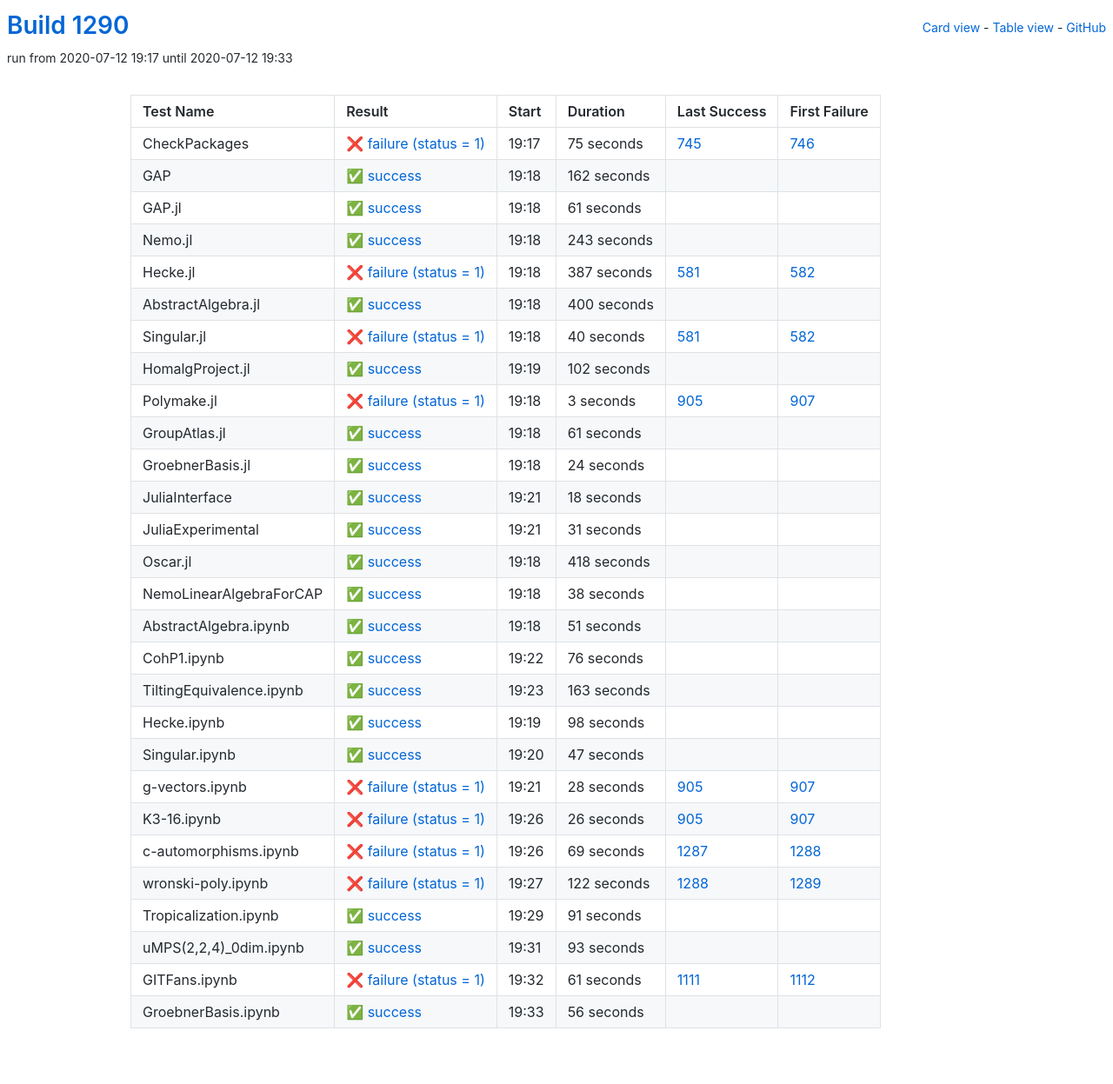
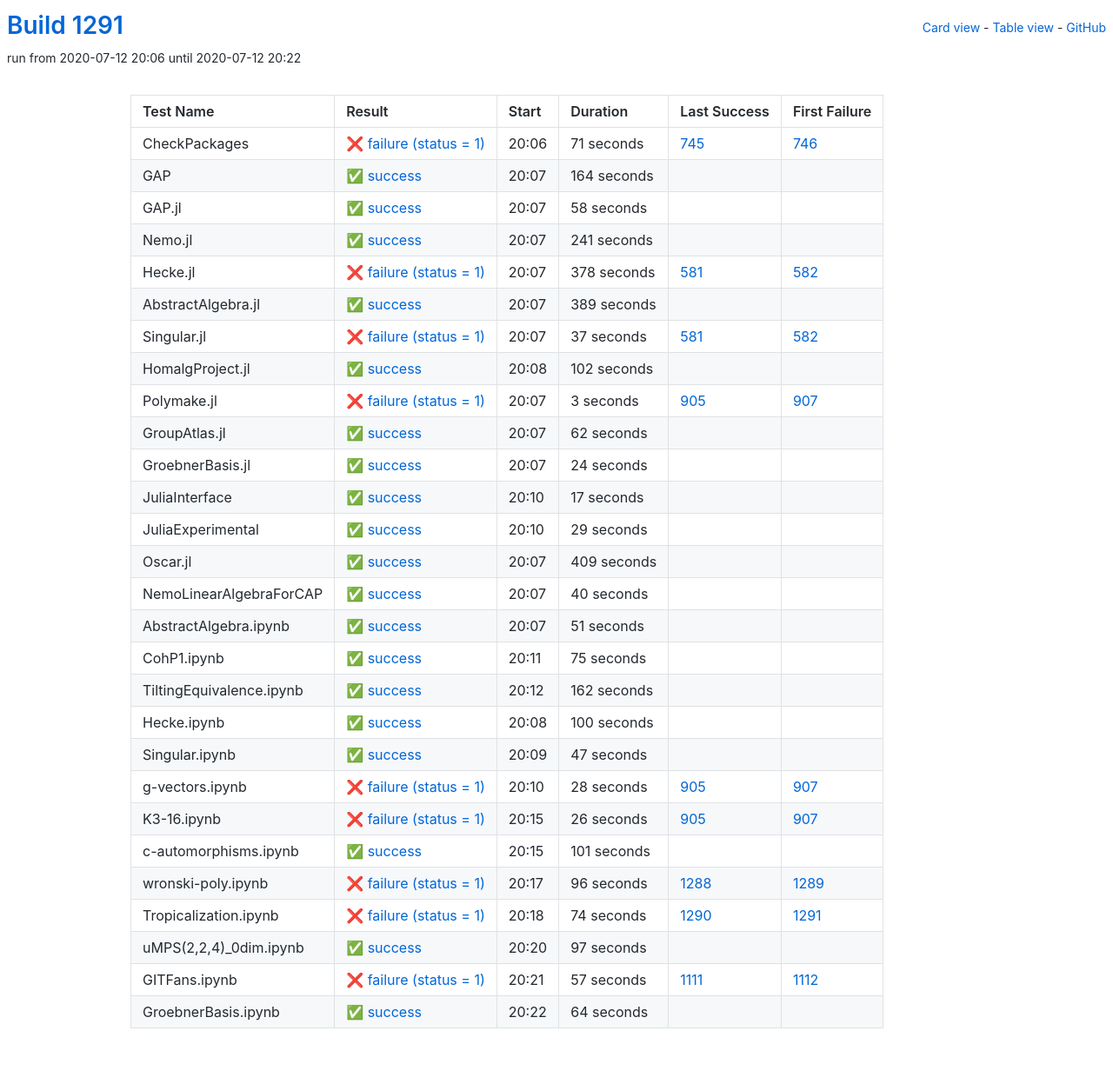
Before and after one commit to oscar-system/oscar-ci-status-1.4, a Jekyll site: the page built from table.html, in a window 1280 px wide. Shown: the whole page at 87% size. Built offline with Jekyll 4.4.1, drawn with Linux system fonts in a browser that asks for light colours.

Commit message:
Build #1291

```diff
--- a/_data/ci.yml
+++ b/_data/ci.yml
@@ -1,6 +1,6 @@
 ---
-build: 1290
-build_url: https://oscarci.mathematik.uni-kl.de/job/oscar-julia-1.4/1290/
+build: 1291
+build_url: https://oscarci.mathematik.uni-kl.de/job/oscar-julia-1.4/1291/
 job: oscar-julia-1.4
 organization: oscar-system
 repo: oscar-ci-status-1.4
@@ -8,92 +8,92 @@ repourl: https://github.com/oscar-system/oscar-ci-status-1.4
 tests:
 - name: CheckPackages
   id: checkpackages
-  log: https://oscarci.mathematik.uni-kl.de/job/oscar-julia-1.4/1290/artifact/logs/build-1290/CheckPackages.log
-  start: 2020-07-12 19:17
+  log: https://oscarci.mathematik.uni-kl.de/job/oscar-julia-1.4/1291/artifact/logs/build-1291/CheckPackages.log
+  start: 2020-07-12 20:06
   success: false
   exitcode: 1
   status: failure
-  duration: 75
+  duration: 71
   last_success: 745
   last_success_url: https://oscarci.mathematik.uni-kl.de/job/oscar-julia-1.4/745/
   first_failure: 746
   first_failure_url: https://oscarci.mathematik.uni-kl.de/job/oscar-julia-1.4/746/
 - name: GAP
   id: gap
-  log: https://oscarci.mathematik.uni-kl.de/job/oscar-julia-1.4/1290/artifact/logs/build-1290/GAP.log
-  start: 2020-07-12 19:18
+  log: https://oscarci.mathematik.uni-kl.de/job/oscar-julia-1.4/1291/artifact/logs/build-1291/GAP.log
+  start: 2020-07-12 20:07
   success: true
   exitcode: 0
   status: success
-  duration: 162
+  duration: 164
   last_success: false
   last_success_url:
   first_failure: false
   first_failure_url:
 - name: GAP.jl
   id: gap-jl
-  log: https://oscarci.mathematik.uni-kl.de/job/oscar-julia-1.4/1290/artifact/logs/build-1290/GAP.jl.log
-  start: 2020-07-12 19:18
+  log: https://oscarci.mathematik.uni-kl.de/job/oscar-julia-1.4/1291/artifact/logs/build-1291/GAP.jl.log
+  start: 2020-07-12 20:07
   success: true
   exitcode: 0
   status: success
-  duration: 61
+  duration: 58
   last_success: false
   last_success_url:
   first_failure: false
   first_failure_url:
 - name: Nemo.jl
   id: nemo-jl
-  log: https://oscarci.mathematik.uni-kl.de/job/oscar-julia-1.4/1290/artifact/logs/build-1290/Nemo.jl.log
-  start: 2020-07-12 19:18
+  log: https://oscarci.mathematik.uni-kl.de/job/oscar-julia-1.4/1291/artifact/logs/build-1291/Nemo.jl.log
+  start: 2020-07-12 20:07
   success: true
   exitcode: 0
   status: success
-  duration: 243
+  duration: 241
   last_success: false
   last_success_url:
   first_failure: false
   first_failure_url:
 - name: Hecke.jl
   id: hecke-jl
-  log: https://oscarci.mathematik.uni-kl.de/job/oscar-julia-1.4/1290/artifact/logs/build-1290/Hecke.jl.log
-  start: 2020-07-12 19:18
+  log: https://oscarci.mathematik.uni-kl.de/job/oscar-julia-1.4/1291/artifact/logs/build-1291/Hecke.jl.log
+  start: 2020-07-12 20:07
   success: false
   exitcode: 1
   status: failure
-  duration: 387
+  duration: 378
   last_success: 581
   last_success_url: https://oscarci.mathematik.uni-kl.de/job/oscar-julia-1.4/581/
   first_failure: 582
   first_failure_url: https://oscarci.mathematik.uni-kl.de/job/oscar-julia-1.4/582/
 - name: AbstractAlgebra.jl
   id: abstractalgebra-jl
-  log: https://oscarci.mathematik.uni-kl.de/job/oscar-julia-1.4/1290/artifact/logs/build-1290/AbstractAlgebra.jl.log
-  start: 2020-07-12 19:18
+  log: https://oscarci.mathematik.uni-kl.de/job/oscar-julia-1.4/1291/artifact/logs/build-1291/AbstractAlgebra.jl.log
+  start: 2020-07-12 20:07
   success: true
   exitcode: 0
   status: success
-  duration: 400
+  duration: 389
   last_success: false
   last_success_url:
   first_failure: false
   first_failure_url:
 - name: Singular.jl
   id: singular-jl
-  log: https://oscarci.mathematik.uni-kl.de/job/oscar-julia-1.4/1290/artifact/logs/build-1290/Singular.jl.log
-  start: 2020-07-12 19:18
+  log: https://oscarci.mathematik.uni-kl.de/job/oscar-julia-1.4/1291/artifact/logs/build-1291/Singular.jl.log
+  start: 2020-07-12 20:07
   success: false
   exitcode: 1
   status: failure
-  duration: 40
+  duration: 37
   last_success: 581
   last_success_url: https://oscarci.mathematik.uni-kl.de/job/oscar-julia-1.4/581/
   first_failure: 582
   first_failure_url: https://oscarci.mathematik.uni-kl.de/job/oscar-julia-1.4/582/
 - name: HomalgProject.jl
   id: homalgproject-jl
-  log: https://oscarci.mathematik.uni-kl.de/job/oscar-julia-1.4/1290/artifact/logs/build-1290/HomalgProject.jl.log
-  start: 2020-07-12 19:19
+  log: https://oscarci.mathematik.uni-kl.de/job/oscar-julia-1.4/1291/artifact/logs/build-1291/HomalgProject.jl.log
+  start: 2020-07-12 20:08
   success: true
   exitcode: 0
   status: success
@@ -104,8 +104,8 @@ tests:
   first_failure_url:
 - name: Polymake.jl
   id: polymake-jl
-  log: https://oscarci.mathematik.uni-kl.de/job/oscar-julia-1.4/1290/artifact/logs/build-1290/Polymake.jl.log
-  start: 2020-07-12 19:18
+  log: https://oscarci.mathematik.uni-kl.de/job/oscar-julia-1.4/1291/artifact/logs/build-1291/Polymake.jl.log
+  start: 2020-07-12 20:07
   success: false
   exitcode: 1
   status: failure
@@ -116,20 +116,20 @@ tests:
   first_failure_url: https://oscarci.mathematik.uni-kl.de/job/oscar-julia-1.4/907/
 - name: GroupAtlas.jl
   id: groupatlas-jl
-  log: https://oscarci.mathematik.uni-kl.de/job/oscar-julia-1.4/1290/artifact/logs/build-1290/GroupAtlas.jl.log
-  start: 2020-07-12 19:18
+  log: https://oscarci.mathematik.uni-kl.de/job/oscar-julia-1.4/1291/artifact/logs/build-1291/GroupAtlas.jl.log
+  start: 2020-07-12 20:07
   success: true
   exitcode: 0
   status: success
-  duration: 61
+  duration: 62
   last_success: false
   last_success_url:
   first_failure: false
   first_failure_url:
 - name: GroebnerBasis.jl
   id: groebnerbasis-jl
-  log: https://oscarci.mathematik.uni-kl.de/job/oscar-julia-1.4/1290/artifact/logs/build-1290/GroebnerBasis.jl.log
-  start: 2020-07-12 19:18
+  log: https://oscarci.mathematik.uni-kl.de/job/oscar-julia-1.4/1291/artifact/logs/build-1291/GroebnerBasis.jl.log
+  start: 2020-07-12 20:07
   success: true
   exitcode: 0
   status: success
@@ -140,56 +140,56 @@ tests:
   first_failure_url:
 - name: JuliaInterface
   id: juliainterface
-  log: https://oscarci.mathematik.uni-kl.de/job/oscar-julia-1.4/1290/artifact/logs/build-1290/JuliaInterface.log
-  start: 2020-07-12 19:21
+  log: https://oscarci.mathematik.uni-kl.de/job/oscar-julia-1.4/1291/artifact/logs/build-1291/JuliaInterface.log
+  start: 2020-07-12 20:10
   success: true
   exitcode: 0
   status: success
-  duration: 18
+  duration: 17
   last_success: false
   last_success_url:
   first_failure: false
   first_failure_url:
 - name: JuliaExperimental
   id: juliaexperimental
-  log: https://oscarci.mathematik.uni-kl.de/job/oscar-julia-1.4/1290/artifact/logs/build-1290/JuliaExperimental.log
-  start: 2020-07-12 19:21
+  log: https://oscarci.mathematik.uni-kl.de/job/oscar-julia-1.4/1291/artifact/logs/build-1291/JuliaExperimental.log
+  start: 2020-07-12 20:10
   success: true
   exitcode: 0
   status: success
-  duration: 31
+  duration: 29
   last_success: false
   last_success_url:
   first_failure: false
   first_failure_url:
 - name: Oscar.jl
   id: oscar-jl
-  log: https://oscarci.mathematik.uni-kl.de/job/oscar-julia-1.4/1290/artifact/logs/build-1290/Oscar.jl.log
-  start: 2020-07-12 19:18
+  log: https://oscarci.mathematik.uni-kl.de/job/oscar-julia-1.4/1291/artifact/logs/build-1291/Oscar.jl.log
+  start: 2020-07-12 20:07
   success: true
   exitcode: 0
   status: success
-  duration: 418
+  duration: 409
   last_success: false
   last_success_url:
   first_failure: false
   first_failure_url:
 - name: NemoLinearAlgebraForCAP
   id: nemolinearalgebraforcap
-  log: https://oscarci.mathematik.uni-kl.de/job/oscar-julia-1.4/1290/artifact/logs/build-1290/NemoLinearAlgebraForCAP.log
-  start: 2020-07-12 19:18
+  log: https://oscarci.mathematik.uni-kl.de/job/oscar-julia-1.4/1291/artifact/logs/build-1291/NemoLinearAlgebraForCAP.log
+  start: 2020-07-12 20:07
   success: true
   exitcode: 0
   status: success
-  duration: 38
+  duration: 40
   last_success: false
   last_success_url:
   first_failure: false
   first_failure_url:
 - name: AbstractAlgebra.ipynb
   id: abstractalgebra-ipynb
-  log: https://oscarci.mathematik.uni-kl.de/job/oscar-julia-1.4/1290/artifact/logs/build-1290/AbstractAlgebra.ipynb.log
-  start: 2020-07-12 19:18
+  log: https://oscarci.mathematik.uni-kl.de/job/oscar-julia-1.4/1291/artifact/logs/build-1291/AbstractAlgebra.ipynb.log
+  start: 2020-07-12 20:07
   success: true
   exitcode: 0
   status: success
@@ -200,44 +200,44 @@ tests:
   first_failure_url:
 - name: CohP1.ipynb
   id: cohp1-ipynb
-  log: https://oscarci.mathematik.uni-kl.de/job/oscar-julia-1.4/1290/artifact/logs/build-1290/CohP1.ipynb.log
-  start: 2020-07-12 19:22
+  log: https://oscarci.mathematik.uni-kl.de/job/oscar-julia-1.4/1291/artifact/logs/build-1291/CohP1.ipynb.log
+  start: 2020-07-12 20:11
   success: true
   exitcode: 0
   status: success
-  duration: 76
+  duration: 75
   last_success: false
   last_success_url:
   first_failure: false
   first_failure_url:
 - name: TiltingEquivalence.ipynb
   id: tiltingequivalence-ipynb
-  log: https://oscarci.mathematik.uni-kl.de/job/oscar-julia-1.4/1290/artifact/logs/build-1290/TiltingEquivalence.ipynb.log
-  start: 2020-07-12 19:23
+  log: https://oscarci.mathematik.uni-kl.de/job/oscar-julia-1.4/1291/artifact/logs/build-1291/TiltingEquivalence.ipynb.log
+  start: 2020-07-12 20:12
   success: true
   exitcode: 0
   status: success
-  duration: 163
+  duration: 162
   last_success: false
   last_success_url:
   first_failure: false
   first_failure_url:
 - name: Hecke.ipynb
   id: hecke-ipynb
-  log: https://oscarci.mathematik.uni-kl.de/job/oscar-julia-1.4/1290/artifact/logs/build-1290/Hecke.ipynb.log
-  start: 2020-07-12 19:19
+  log: https://oscarci.mathematik.uni-kl.de/job/oscar-julia-1.4/1291/artifact/logs/build-1291/Hecke.ipynb.log
+  start: 2020-07-12 20:08
   success: true
   exitcode: 0
   status: success
-  duration: 98
+  duration: 100
   last_success: false
   last_success_url:
   first_failure: false
   first_failure_url:
 - name: Singular.ipynb
   id: singular-ipynb
-  log: https://oscarci.mathematik.uni-kl.de/job/oscar-julia-1.4/1290/artifact/logs/build-1290/Singular.ipynb.log
-  start: 2020-07-12 19:20
+  log: https://oscarci.mathematik.uni-kl.de/job/oscar-julia-1.4/1291/artifact/logs/build-1291/Singular.ipynb.log
+  start: 2020-07-12 20:09
   success: true
   exitcode: 0
   status: success
@@ -248,8 +248,8 @@ tests:
   first_failure_url:
 - name: g-vectors.ipynb
   id: g-vectors-ipynb
-  log: https://oscarci.mathematik.uni-kl.de/job/oscar-julia-1.4/1290/artifact/logs/build-1290/g-vectors.ipynb.log
-  start: 2020-07-12 19:21
+  log: https://oscarci.mathematik.uni-kl.de/job/oscar-julia-1.4/1291/artifact/logs/build-1291/g-vectors.ipynb.log
+  start: 2020-07-12 20:10
   success: false
   exitcode: 1
   status: failure
@@ -260,8 +260,8 @@ tests:
   first_failure_url: https://oscarci.mathematik.uni-kl.de/job/oscar-julia-1.4/907/
 - name: K3-16.ipynb
   id: k3-16-ipynb
-  log: https://oscarci.mathematik.uni-kl.de/job/oscar-julia-1.4/1290/artifact/logs/build-1290/K3-16.ipynb.log
-  start: 2020-07-12 19:26
+  log: https://oscarci.mathematik.uni-kl.de/job/oscar-julia-1.4/1291/artifact/logs/build-1291/K3-16.ipynb.log
+  start: 2020-07-12 20:15
   success: false
   exitcode: 1
   status: failure
@@ -272,72 +272,72 @@ tests:
   first_failure_url: https://oscarci.mathematik.uni-kl.de/job/oscar-julia-1.4/907/
 - name: c-automorphisms.ipynb
   id: c-automorphisms-ipynb
-  log: https://oscarci.mathematik.uni-kl.de/job/oscar-julia-1.4/1290/artifact/logs/build-1290/c-automorphisms.ipynb.log
-  start: 2020-07-12 19:26
+  log: https://oscarci.mathematik.uni-kl.de/job/oscar-julia-1.4/1291/artifact/logs/build-1291/c-automorphisms.ipynb.log
+  start: 2020-07-12 20:15
+  success: true
+  exitcode: 0
+  status: success
+  duration: 101
+  last_success: false
+  last_success_url:
+  first_failure: false
+  first_failure_url:
+- name: wronski-poly.ipynb
+  id: wronski-poly-ipynb
+  log: https://oscarci.mathematik.uni-kl.de/job/oscar-julia-1.4/1291/artifact/logs/build-1291/wronski-poly.ipynb.log
+  start: 2020-07-12 20:17
   success: false
   exitcode: 1
   status: failure
-  duration: 69
-  last_success: 1287
-  last_success_url: https://oscarci.mathematik.uni-kl.de/job/oscar-julia-1.4/1287/
-  first_failure: 1288
-  first_failure_url: https://oscarci.mathematik.uni-kl.de/job/oscar-julia-1.4/1288/
-- name: wronski-poly.ipynb
-  id: wronski-poly-ipynb
-  log: https://oscarci.mathematik.uni-kl.de/job/oscar-julia-1.4/1290/artifact/logs/build-1290/wronski-poly.ipynb.log
-  start: 2020-07-12 19:27
-  success: false
-  exitcode: 1
-  status: failure
-  duration: 122
+  duration: 96
   last_success: 1288
   last_success_url: https://oscarci.mathematik.uni-kl.de/job/oscar-julia-1.4/1288/
   first_failure: 1289
   first_failure_url: https://oscarci.mathematik.uni-kl.de/job/oscar-julia-1.4/1289/
 - name: Tropicalization.ipynb
   id: tropicalization-ipynb
-  log: https://oscarci.mathematik.uni-kl.de/job/oscar-julia-1.4/1290/artifact/logs/build-1290/Tropicalization.ipynb.log
-  start: 2020-07-12 19:29
+  log: https://oscarci.mathematik.uni-kl.de/job/oscar-julia-1.4/1291/artifact/logs/build-1291/Tropicalization.ipynb.log
+  start: 2020-07-12 20:18
+  success: false
+  exitcode: 1
+  status: failure
+  duration: 74
+  last_success: 1290
+  last_success_url: https://oscarci.mathematik.uni-kl.de/job/oscar-julia-1.4/1290/
+  first_failure: 1291
+  first_failure_url: https://oscarci.mathematik.uni-kl.de/job/oscar-julia-1.4/1291/
+- name: uMPS(2,2,4)_0dim.ipynb
+  id: umps-2-2-4-0dim-ipynb
+  log: https://oscarci.mathematik.uni-kl.de/job/oscar-julia-1.4/1291/artifact/logs/build-1291/uMPS-2-2-4-_0dim.ipynb.log
+  start: 2020-07-12 20:20
   success: true
   exitcode: 0
   status: success
-  duration: 91
-  last_success: false
-  last_success_url:
-  first_failure: false
-  first_failure_url:
-- name: uMPS(2,2,4)_0dim.ipynb
-  id: umps-2-2-4-0dim-ipynb
-  log: https://oscarci.mathematik.uni-kl.de/job/oscar-julia-1.4/1290/artifact/logs/build-1290/uMPS-2-2-4-_0dim.ipynb.log
-  start: 2020-07-12 19:31
-  success: true
-  exitcode: 0
-  status: success
-  duration: 93
+  duration: 97
   last_success: false
   last_success_url:
   first_failure: false
   first_failure_url:
 - name: GITFans.ipynb
   id: gitfans-ipynb
-  log: https://oscarci.mathematik.uni-kl.de/job/oscar-julia-1.4/1290/artifact/logs/build-1290/GITFans.ipynb.log
-  start: 2020-07-12 19:32
+  log: https://oscarci.mathematik.uni-kl.de/job/oscar-julia-1.4/1291/artifact/logs/build-1291/GITFans.ipynb.log
+  start: 2020-07-12 20:21
   success: false
   exitcode: 1
   status: failure
-  duration: 61
+  duration: 57
   last_success: 1111
   last_success_url: https://oscarci.mathematik.uni-kl.de/job/oscar-julia-1.4/1111/
   first_failure: 1112
   first_failure_url: https://oscarci.mathematik.uni-kl.de/job/oscar-julia-1.4/1112/
 - name: GroebnerBasis.ipynb
   id: groebnerbasis-ipynb
-  log: https://oscarci.mathematik.uni-kl.de/job/oscar-julia-1.4/1290/artifact/logs/build-1290/GroebnerBasis.ipynb.log
-  start: 2020-07-12 19:33
+  log: https://oscarci.mathematik.uni-kl.de/job/oscar-julia-1.4/1291/artifact/logs/build-1291/GroebnerBasis.ipynb.log
+  start: 2020-07-12 20:22
   success: true
   exitcode: 0
   status: success
-  duration: 56
+  duration: 64
   last_success: false
   last_success_url:
   first_failure: false
```
Also changed, not shown: README.md.
